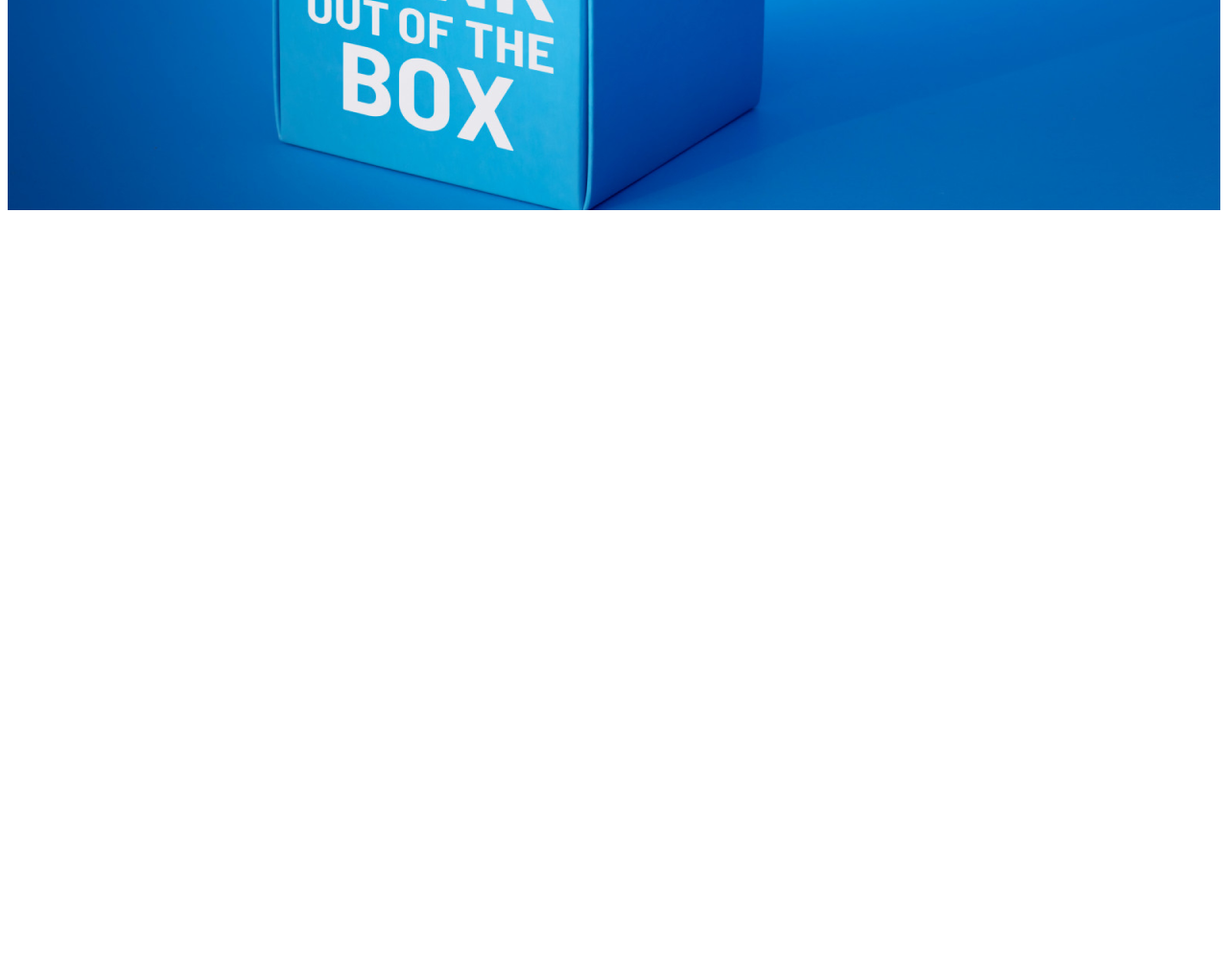
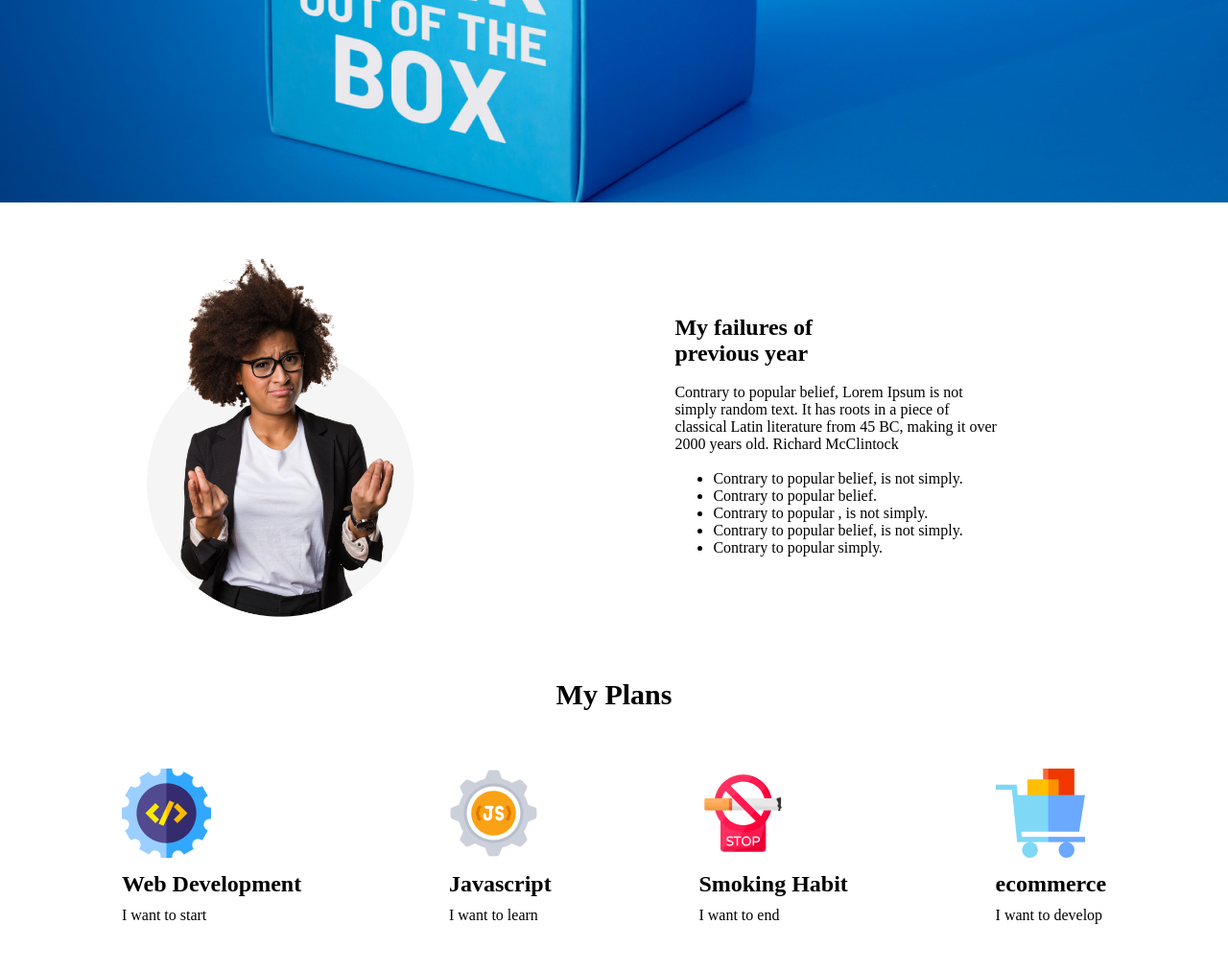
Before and after one commit to SabrinaDoesFullStack/task-website, a plain HTML site: page index.html in a window 1280 px wide. Shown: the part 589-1602 px from the top of the page at 96% size. Before the commit the page ends 816 px from the top, so only its background shows below. Drawn offline with Linux system fonts and the light colour scheme.

Commit message:
task website

```diff
--- a/index.html
+++ b/index.html
@@ -9,6 +9,7 @@
 </head>
 
 <body>
+  <!--start header start-->
   <header>
     <div class="banner-ki">
       <div class="banner-containt">
@@ -21,11 +22,80 @@
         <button class="btn-primary">Contact Us</button>
       </div>
     </div>
-
     </div>
   </header>
+  <!--end header part-->
 
+  <!--start main section 1-->
   <main>
+    <section>
+      <div class="main-ki">
+        <div class="main-containt">
+          <h1 class="main-heaad">My failures of <br>
+            previous year</h1>
+
+          <br>
+
+          <p class="main-des">Contrary to popular belief, Lorem Ipsum is not<br>
+            simply random text. It has roots in a piece of<br>
+            classical Latin literature from 45 BC, making it over<br>
+            2000 years old. Richard McClintock</p>
+
+          <br>
+          <ul class="main-li">
+            <li>Contrary to popular belief, is not simply.</li>
+            <li>Contrary to popular belief.</li>
+            <li>Contrary to popular , is not simply.</li>
+            <li>Contrary to popular belief, is not simply.</li>
+            <li>Contrary to popular simply.</li>
+          </ul>
+        </div>
+        <div>
+          <img class="person-img" src="images/person.png" alt="">
+        </div>
+      </div>
+    </section>
+    <!--end main section 1-->
+
+    <!--main section 2-->
+    <h2 class="middle">My Plans</h2>
+    <div class="middle-con">
+      <div>
+        <img src="images/icons/web.png" alt="">
+
+        <h2 class="jp">Web Development
+        </h2>
+
+        <p class="jimi">I want to start</p>
+      </div>
+      <div>
+        <img src="images/icons/js.png" alt="">
+
+        <h2 class="jp">Javascript
+        </h2>
+
+        <p class="jimi">I want to learn</p>
+      </div>
+      <div>
+        <img src="images/icons/smoke.png" alt="">
+
+        <h2 class="jp">Smoking Habit
+        </h2>
+
+        <p class="jimi">I want to end</p>
+      </div>
+      <div>
+        <img src="images/icons/ecom.png" alt="">
+
+        <h2 class="jp">ecommerce
+        </h2>
+
+        <p class="jimi">I want to develop</p>
+      </div>
+    </div>
+    <!--end main section 2-->
+
+    <!--start last main section-->
 
   </main>
 
--- a/style.css
+++ b/style.css
@@ -1,3 +1,4 @@
+/* start header section */
 .banner-ki{
   display: flex;
   justify-content: space-around;
@@ -6,6 +7,9 @@
   background-image: url(images/banner/banner3.png);
   background-repeat: no-repeat;
   padding: 50px;
+}
+*{
+  margin: 0;
 }
 .banner-containt{
   padding: 50px;
@@ -23,4 +27,48 @@
   color: blue;
   background-color: white;
   border: none;
+  margin-top: 15px;
+  font-weight: bold;
 }
+/* end header section */
+
+/* start main section 1 */
+
+.main-ki{
+    display: flex;
+    justify-content: space-around;
+    align-items: center;
+    flex-direction:row-reverse;
+    padding: 10px;
+    padding-top: 50px;
+}
+.main-containt{
+ padding-right: 100px;
+ align-items: center;
+}
+.person-img{
+  width: 300px;
+}
+/* end main section 1 */
+
+
+/* main section 2 */
+.middle{
+  text-align: center;
+  margin-top: 50px;
+  font-size: 30px;
+}
+.middle-con{
+  display: flex;
+  justify-content: space-around;
+  align-items: center;
+  padding: 50px;
+  margin-top: 10px;
+}
+.jp{
+  margin-top: 10px;
+}
+.jimi{
+  margin-top: 10px;
+}
+/* end main section 2 */
```
